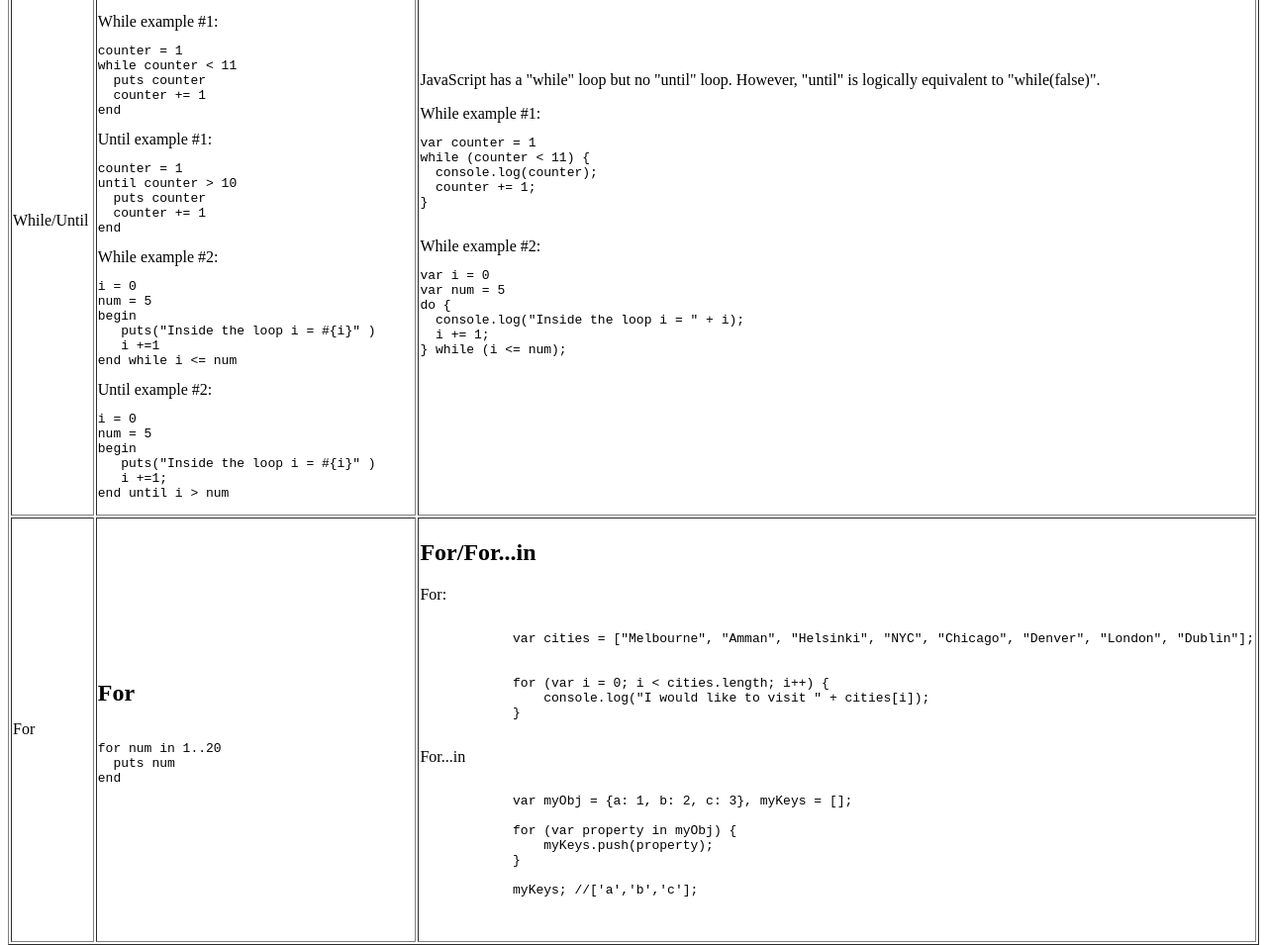
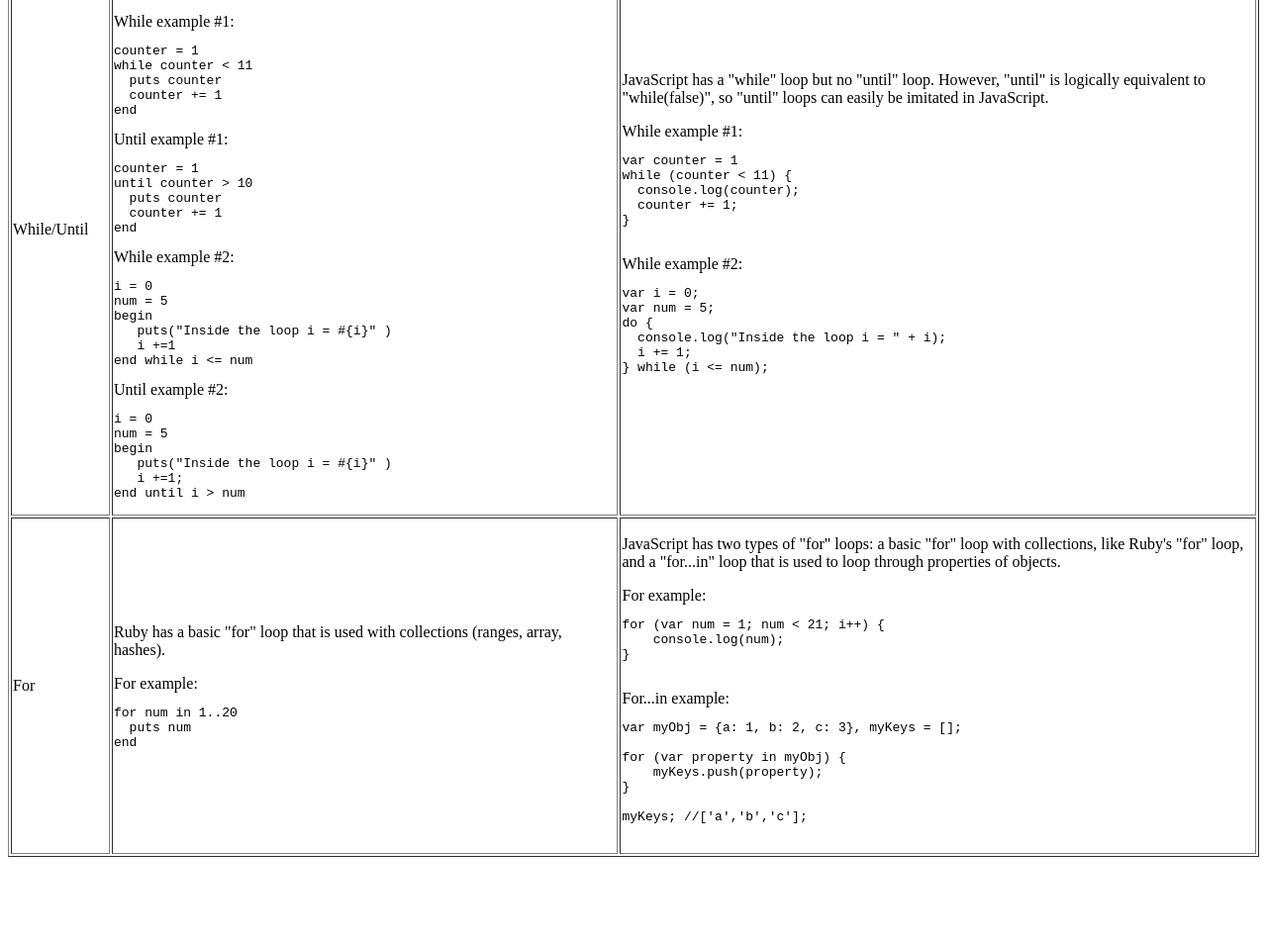
Before and after one commit to lrakhman/cheatsheet_for_looping, a plain HTML site: page index.html in a window 1280 px wide. Shown: the part 454-1409 px from the top of the page at 99% size. After the commit the page ends 1328 px from the top, so only its background shows below. Drawn offline with Linux system fonts and the light colour scheme.

Commit message:
updated HTML content for for loops

```diff
--- a/index.html
+++ b/index.html
@@ -92,7 +92,7 @@ end until i > num
         </td>
 
         <td>
-          <p>JavaScript has a "while" loop but no "until" loop.  However, "until" is logically equivalent to "while(false)".</p>
+          <p>JavaScript has a "while" loop but no "until" loop.  However, "until" is logically equivalent to "while(false)", so "until" loops can easily be imitated in JavaScript.</p>
 
           While example #1:
           <xmp>var counter = 1
@@ -103,8 +103,8 @@ while (counter < 11) {
           </xmp>
 
           While example #2:
-          <xmp>var i = 0
-var num = 5
+          <xmp>var i = 0;
+var num = 5;
 do {
   console.log("Inside the loop i = " + i);
   i += 1;
@@ -141,14 +141,14 @@ do {
       <tr>
         <td>For</td>
         <td>
-          <h2>For</h2>
-          <xmp>
-for num in 1..20
+          <p>Ruby has a basic "for" loop that is used with collections (ranges, array, hashes).</p>
+          For example:
+          <xmp>for num in 1..20
   puts num
 end
 </xmp>
 
-<!-- In this case, I think either example is fine.
+<!-- In this case, I think either example is fine, but we don't need both.
 ((((((or))))))
 
 <xmp>
@@ -161,31 +161,25 @@ end
         </td>
 
         <td>
-          <h2>For/For...in</h2>
-            For:
-            <xmp>
-            var cities = ["Melbourne", "Amman", "Helsinki", "NYC", "Chicago", "Denver", "London", "Dublin"];
-
-
-            for (var i = 0; i < cities.length; i++) {
-                console.log("I would like to visit " + cities[i]);
-            }
+          <p>JavaScript has two types of "for" loops: a basic "for" loop with collections, like Ruby's "for" loop, and a "for...in" loop that is used to loop through properties of objects.</p>
+            For example:
+            <xmp>for (var num = 1; num < 21; i++) {
+    console.log(num);
+}
             </xmp>
 
-            For...in
+            For...in example:
 
-            <xmp>
-            var myObj = {a: 1, b: 2, c: 3}, myKeys = [];
+            <xmp>var myObj = {a: 1, b: 2, c: 3}, myKeys = [];
 
-            for (var property in myObj) {
-                myKeys.push(property);
-            }
+for (var property in myObj) {
+    myKeys.push(property);
+}
 
-            myKeys; //['a','b','c'];
+myKeys; //['a','b','c'];
+            </xmp><!-- do we need the second part of the last line? -->
 
-            </xmp>
-
-<!-- (((Or we could use this example for the for/in loop instead:))) => I like the above example better because it's simpler.  If you agree, delete this comment and its contents.
+<!-- (((Or we could use this example for the for/in loop instead:))) => I like the above example better because it's simpler, which allows the reader to focus on the actual looping construct.  If you agree, delete this comment and its contents.
 
 <xmp>
   var arr = ['a','b','c'], indexes = [];
```
